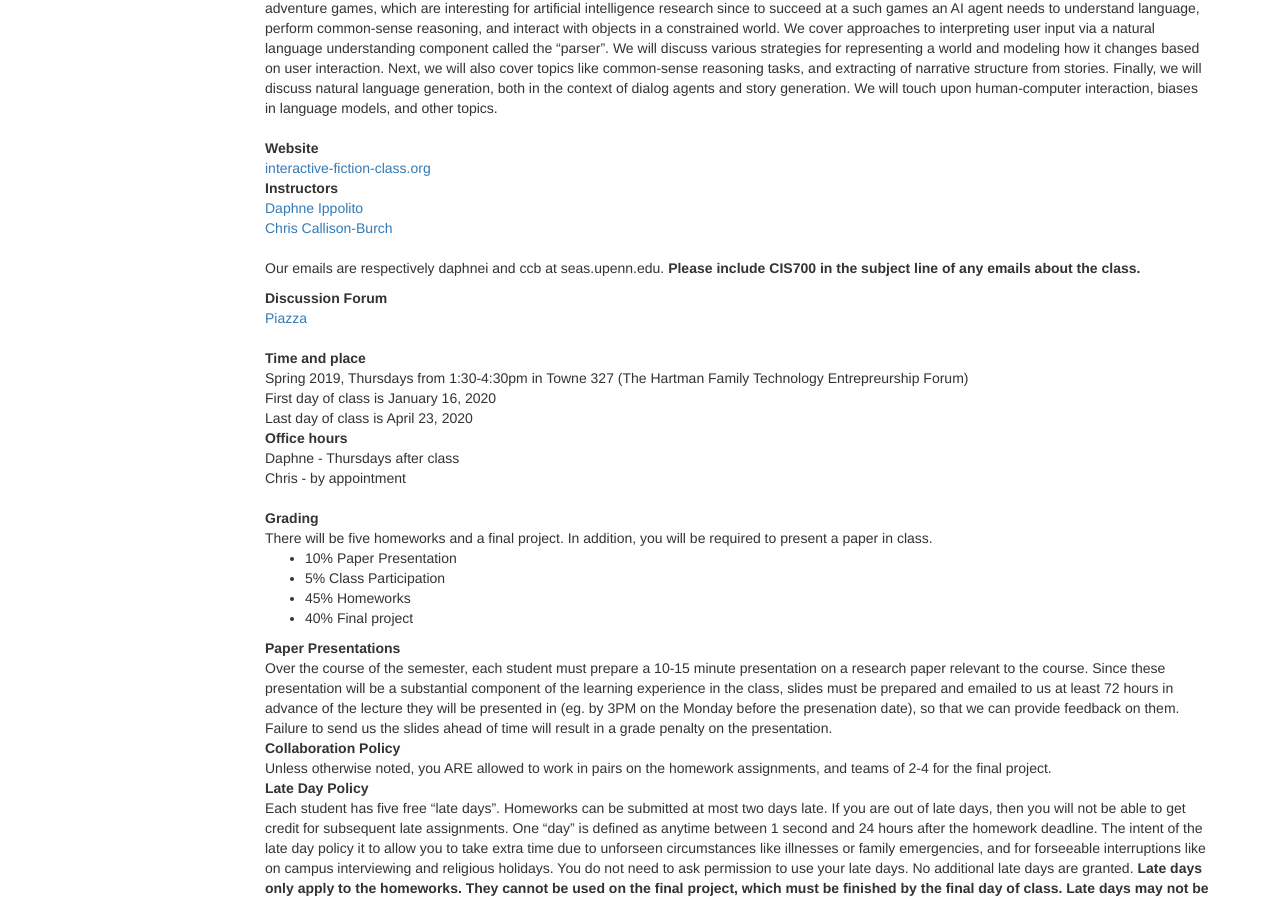
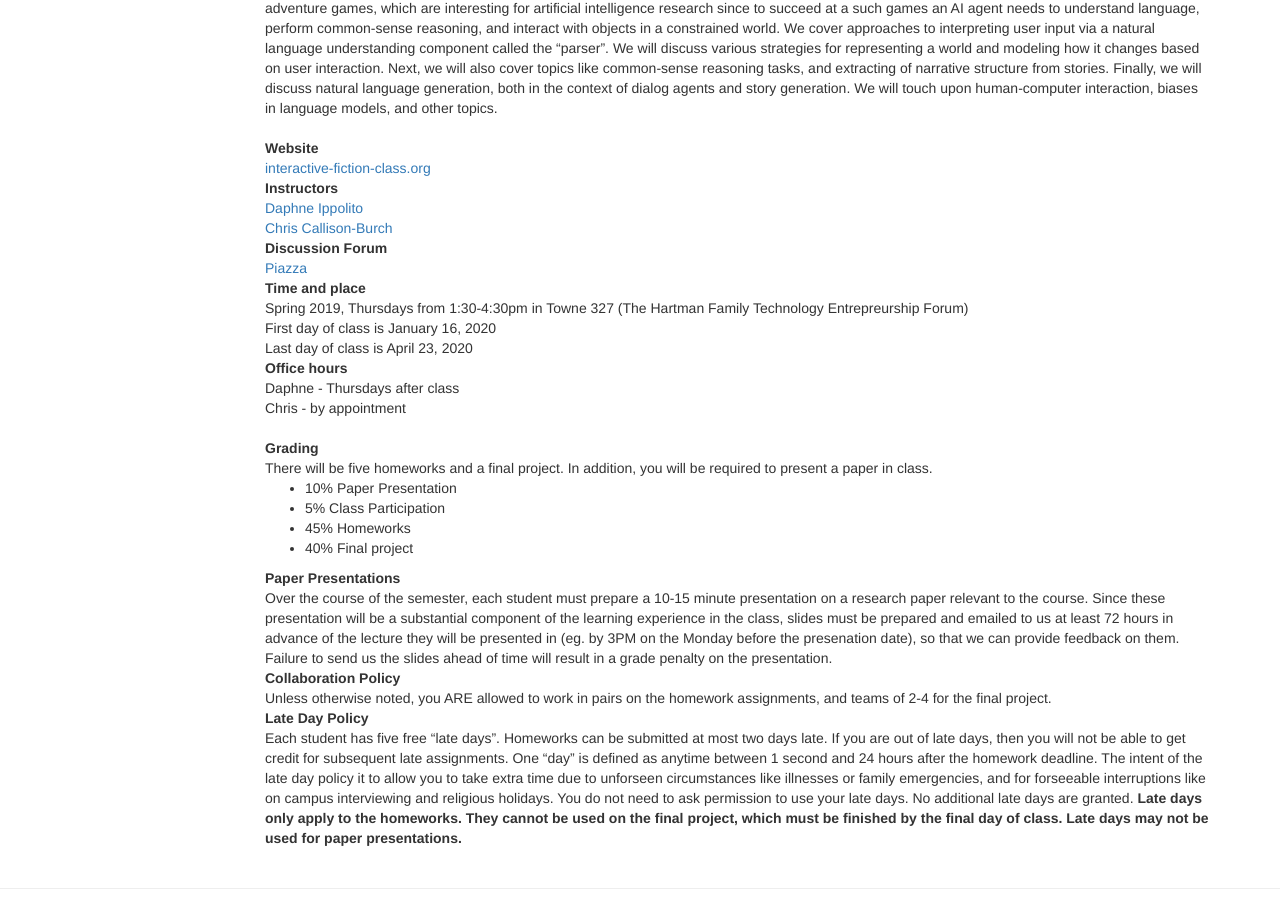
Before and after one commit to interactive-fiction-class/interactive-fiction-class.github.io, a Jekyll site: the page built from index.md, in a window 1280 px wide and 900 px high, scrolled down 461 px. Built offline with Jekyll 4.4.1, drawn with Linux system fonts in a browser that asks for light colours; nearby versions of some CDN libraries; a script that is not in the unit is left out.

Commit message:
Update index.md

```diff
--- a/index.md
+++ b/index.md
@@ -78,15 +78,8 @@ Instructors
 : [Daphne Ippolito](https://www.seas.upenn.edu/~daphnei/)
 : [Chris Callison-Burch](https://www.cis.upenn.edu/~ccb/)
 
-Our emails are respectively daphnei and ccb at seas.upenn.edu. **Please include CIS700 in the subject line of any emails about the class.**
-
 Discussion Forum
 : [Piazza](https://piazza.com/upenn/spring2020/cis700008)
-
-<!--
-Announcements
-: [Request to join the Google Group](https://groups.google.com/forum/#!forum/cis700-2019-iftg)
--->
 
 Time and place
 : Spring 2019, Thursdays from 1:30-4:30pm in Towne 327 (The Hartman Family Technology Entrepreurship Forum)
```
